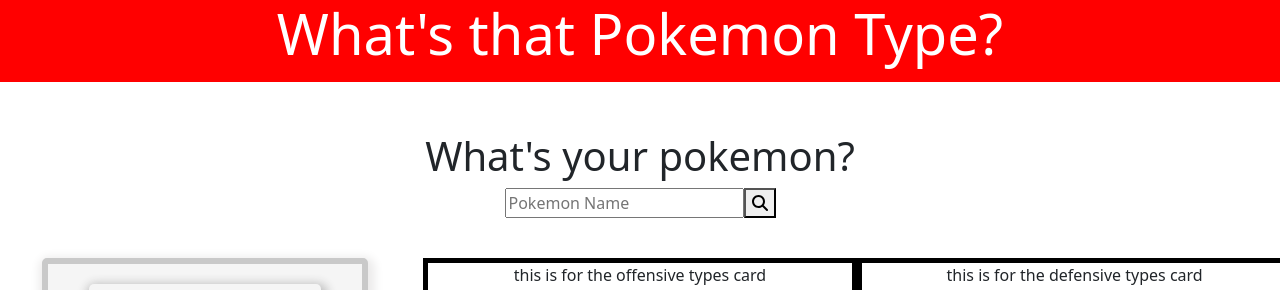
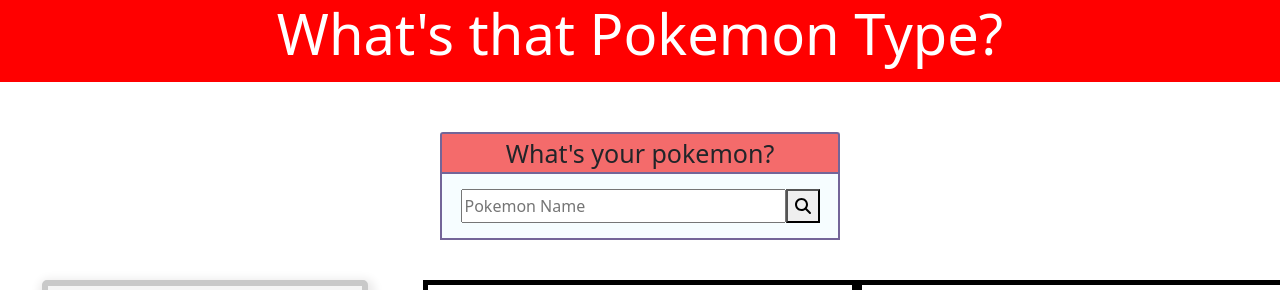
Before and after one commit to mladame/pokemon-type-index, a React (Create React App) app: page / in a window 1280 px wide. Shown: the top 290 px of the page. Built offline with nearby package versions, Linux system fonts and the light colour scheme; no server answers; a web font is replaced by a local one.

Commit message:
initial search box css, formatting size

```diff
--- a/src/index.css
+++ b/src/index.css
@@ -31,8 +31,34 @@ form {
 /* ----------------POKESEARCH-------------- */
 .search-box {
   margin: 50px auto 40px auto;
+  width: 400px;
 }
 
+.search-box h1 {
+  margin: 0px;
+  font-size: 25px;
+  padding: 4px;
+  border: 2px solid #736598;
+  border-bottom: 0px;
+  border-radius: 3px 3px 0 0;
+  background-color: #f46b6b;
+}
+
+.form {
+  border: 2px solid #736598;
+  padding: 15px;
+  background-color: #f6fdff;
+}
+
+.form input {
+  width: 325px;
+  padding: 3px 2px;
+}
+
+.form button {
+  width: 34px;
+  height: 34px;
+}
 
 /* ---------------POKEMON CARD------------- */
 .render-pokemon {
```
